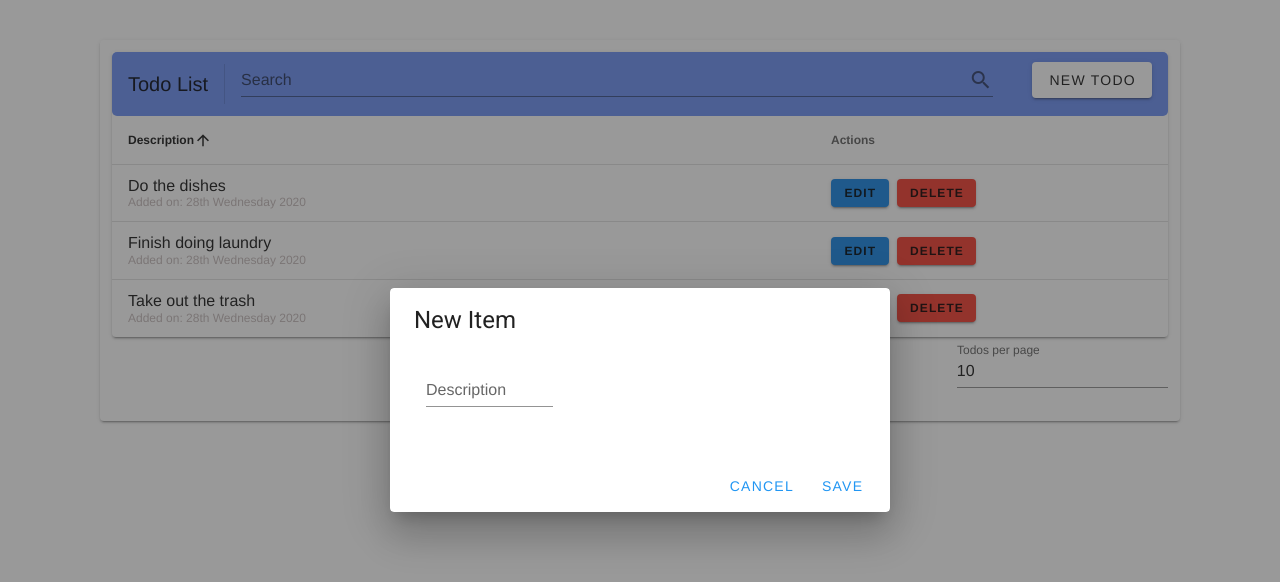
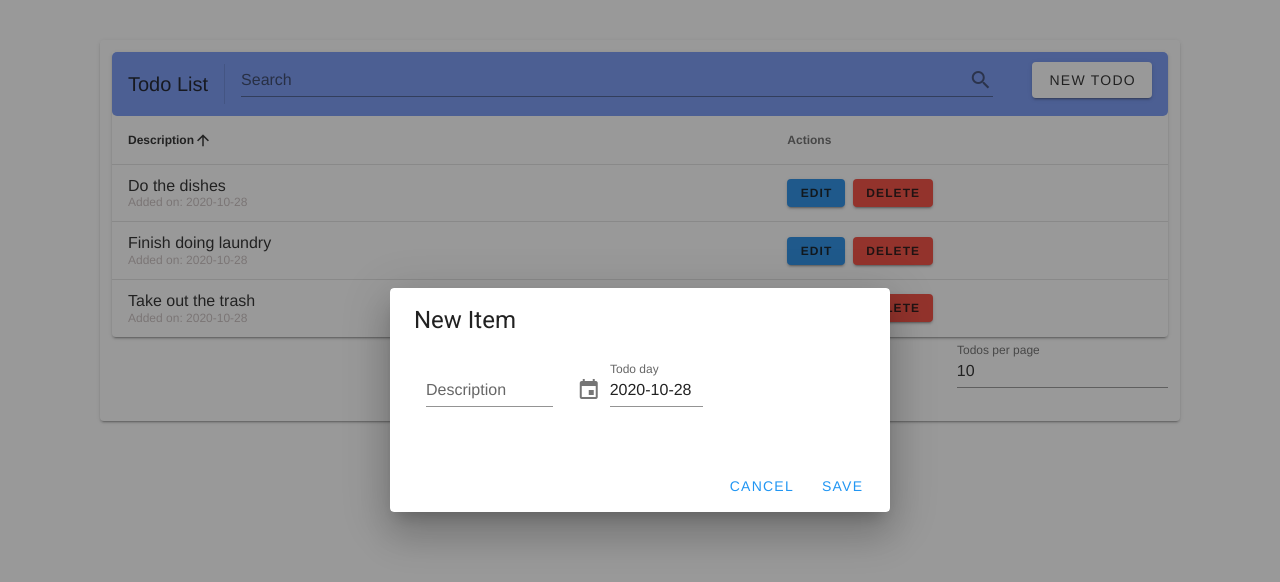
Before and after one commit to ntqhuong/todolist_vuetify, a Vue app: page /#/todolist in a window 1280 px wide. Both pictures are taken after a click on the button "NEW TODO". Shown: the top 582 px of the page. Built offline with nearby package versions, Linux system fonts and the light colour scheme.

Commit message:
Update TodoList.vue

```diff
--- a/src/components/TodoList.vue
+++ b/src/components/TodoList.vue
@@ -42,6 +42,42 @@
                         label="Description"
                       ></v-text-field>
                     </v-col>
+
+                    <template>
+                      <v-col cols="12" sm="6" md="4">
+                        <v-dialog
+                          ref="dialog"
+                          v-model="modal"
+                          :return-value.sync="datePicker"
+                          persistent
+                          width="290px"
+                        >
+                          <template v-slot:activator="{ on, attrs }">
+                            <v-text-field
+                              v-model="datePicker"
+                              label="Todo day"
+                              prepend-icon="mdi-calendar"
+                              readonly
+                              v-bind="attrs"
+                              v-on="on"
+                            ></v-text-field>
+                          </template>
+                          <v-date-picker v-model="datePicker" scrollable>
+                            <v-spacer></v-spacer>
+                            <v-btn text color="primary" @click="modal = false">
+                              Cancel
+                            </v-btn>
+                            <v-btn
+                              text
+                              color="primary"
+                              @click="$refs.dialog.save(datePicker)"
+                            >
+                              OK
+                            </v-btn>
+                          </v-date-picker>
+                        </v-dialog>
+                      </v-col>
+                    </template>
                   </v-row>
                 </v-container>
               </v-card-text>
@@ -83,8 +119,7 @@
             >{{ item.description }}</v-list-item-title
           >
           <v-list-item-subtitle class="todoDay"
-            >Added on: {{ date }}{{ nth }} {{ todoDay }}
-            {{ year }}</v-list-item-subtitle
+            >Added on: {{ item.date }}</v-list-item-subtitle
           >
         </v-list-item-content>
       </template>
@@ -130,48 +165,52 @@
     editedIndex: -1,
     editedItem: {
       description: "",
+      date: "",
       completed: false,
     },
     defaultItem: {
       description: "",
+      date: "",
       completed: false,
     },
-    date: new Date().getDate(),
-    year: new Date().getFullYear(),
+    // dateAddOn: new Date().getDate(),
+    // year: new Date().getFullYear(),
+    datePicker: new Date().toISOString().substr(0, 10),
+    modal: false,
   }),
 
   computed: {
     formTitle() {
       return this.editedIndex === -1 ? "New Item" : "Edit Item";
     },
-    todoDay() {
-      var d = new Date();
-      var days = [
-        "Sunday",
-        "Monday",
-        "Tuesday",
-        "Wednesday",
-        "Thursday",
-        "Friday",
-        "Saturday",
-      ];
-      return days[d.getDay()];
-    },
+    // todoDay() {
+    //   var d = new Date();
+    //   var days = [
+    //     "Sunday",
+    //     "Monday",
+    //     "Tuesday",
+    //     "Wednesday",
+    //     "Thursday",
+    //     "Friday",
+    //     "Saturday",
+    //   ];
+    //   return days[d.getDay()];
+    // },
 
-    nth() {
-      var d = new Date().getDate();
-      if (d > 3 && d < 21) return "th";
-      switch (d % 10) {
-        case 1:
-          return "st";
-        case 2:
-          return "nd";
-        case 3:
-          return "rd";
-        default:
-          return "th";
-      }
-    },
+    // nth() {
+    //   var d = new Date().getDate();
+    //   if (d > 3 && d < 21) return "th";
+    //   switch (d % 10) {
+    //     case 1:
+    //       return "st";
+    //     case 2:
+    //       return "nd";
+    //     case 3:
+    //       return "rd";
+    //     default:
+    //       return "th";
+    //   }
+    // },
   },
 
   watch: {
@@ -192,14 +231,17 @@
       this.todos = [
         {
           description: "Do the dishes",
+          date: this.datePicker,
           completed: false,
         },
         {
           description: "Take out the trash",
+          date: this.datePicker,
           completed: false,
         },
         {
           description: "Finish doing laundry",
+          date: this.datePicker,
           completed: false,
         },
       ];
@@ -241,6 +283,8 @@
     },
 
     save() {
+      this.editItem.date = this.datePicker;
+      console.log(this.editItem.date);
       if (this.editedIndex > -1) {
         Object.assign(this.todos[this.editedIndex], this.editedItem);
       } else {
```
